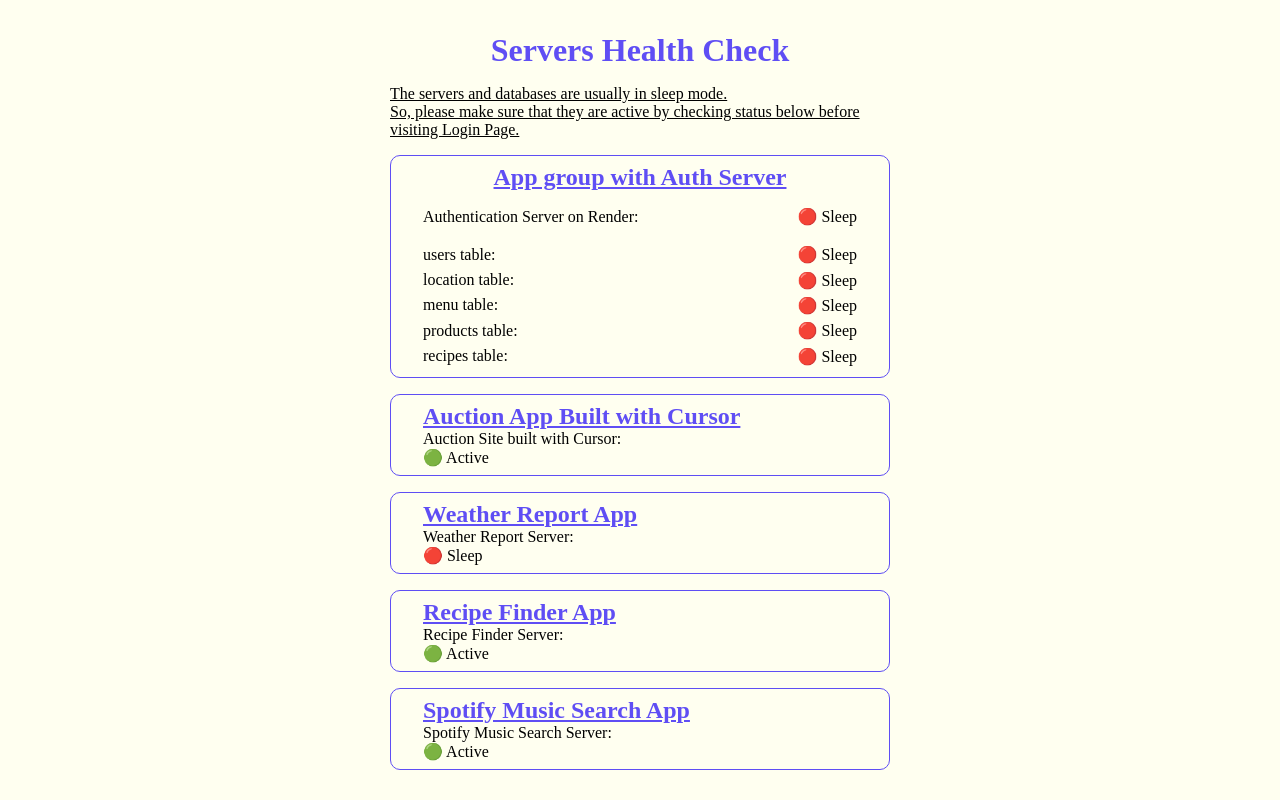
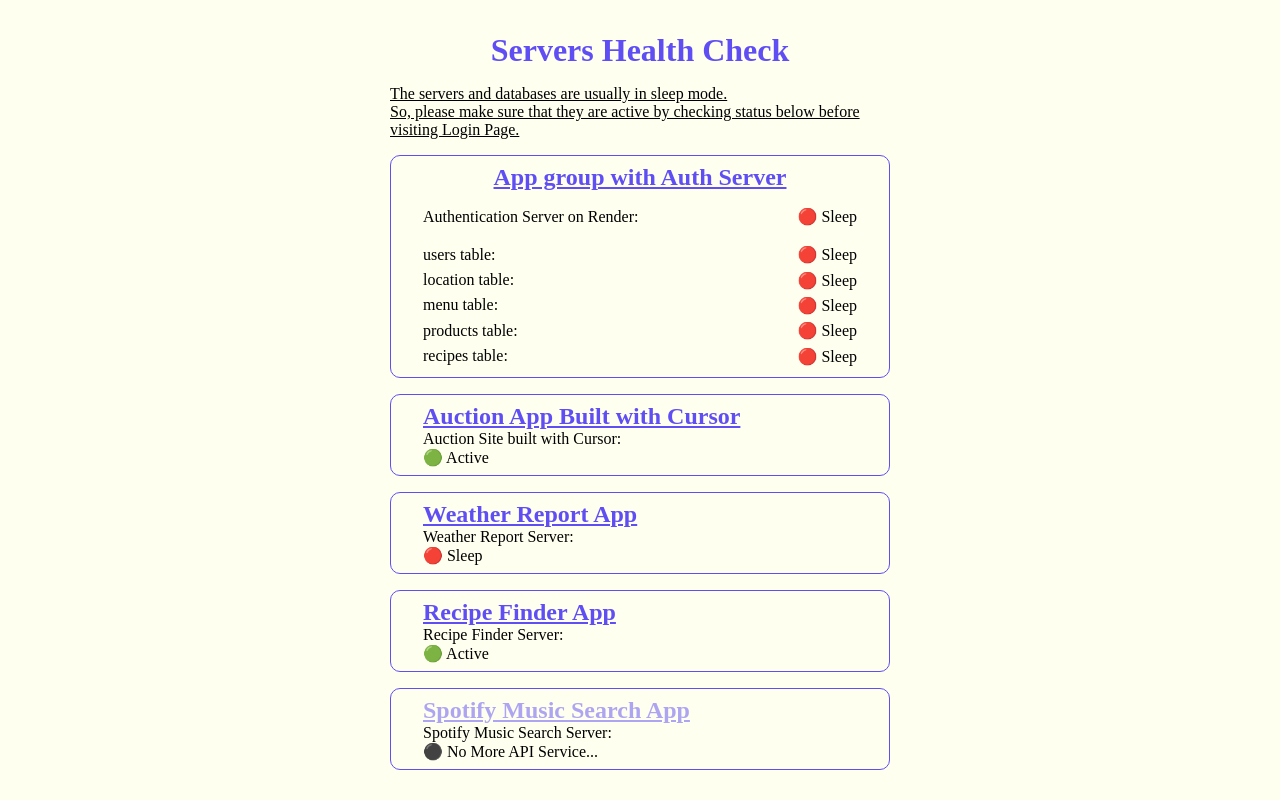
Before and after one commit to kappasan21/server-health-check, a React (Vite) app: page / in a window 1280 px wide. Built offline with nearby package versions, Linux system fonts and the light colour scheme; no server answers.

Commit message:
Disabled Spotify link due to API service end

```diff
--- a/src/App.jsx
+++ b/src/App.jsx
@@ -4,7 +4,7 @@ import {
   checkAuthServerStatus,
   checkDbStatus,
   checkWeatherServerStatus,
-  checkSpotifyServerStatus,
+  // checkSpotifyServerStatus,
   // dbStatusCheck,
 } from './components/api-requests';
 
@@ -131,13 +131,14 @@ function App() {
             </li>
 
             <li>
-              <a href={spotifySearchURL} target='_blank'>
+              <a href={spotifySearchURL} target='_blank' className={styles.spotifySearchLink}>
                 <h2 className={styles.appTitle}>Spotify Music Search App</h2>
               </a>
               <div>
                 <p>Spotify Music Search Server: </p>
                 <p className={styles.currentStatus}>
-                  {checkSpotifyServerStatus ? '🟢 Active' : '🔴 Sleep'}
+                  {/* {checkSpotifyServerStatus ? '🟢 Active' : '🔴 Sleep'} */}
+                  ⚫ No More API Service...
                 </p>
               </div>
             </li>
--- a/src/App.module.css
+++ b/src/App.module.css
@@ -48,3 +48,9 @@
   align-items: center;
   margin: .2rem auto;
 }
+
+.spotifySearchLink {
+  pointer-events: none;
+  cursor: not-allowed;
+  opacity: 0.5;
+}
--- a/src/globals.css
+++ b/src/globals.css
@@ -17,6 +17,7 @@ main {
   height: 100vh;
   background-color: ivory;
   margin: 0 auto;
+  overflow: auto;
 }
 
 h1 {
```
